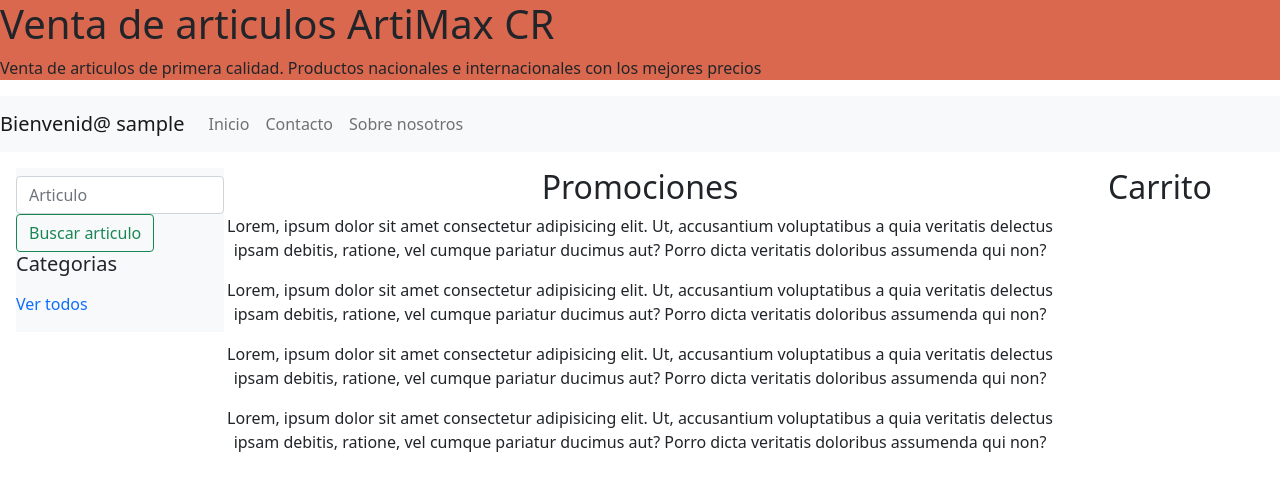
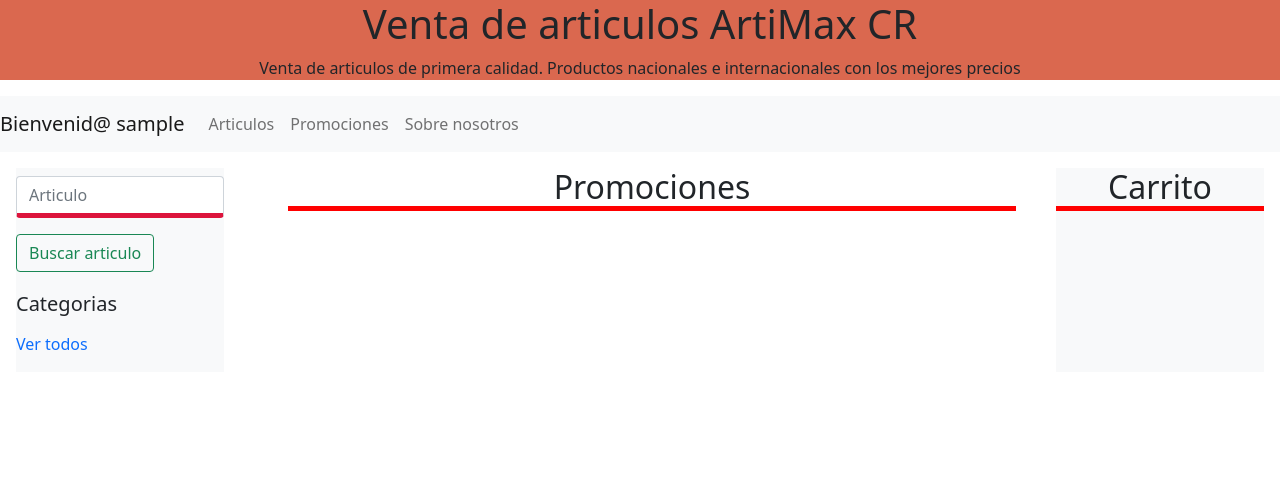
Before and after one commit to iRaxcoder/Proyecto2_lenguajes_RandallMora, a PHP site: the page made by view/PrincipalVentasView.php in a window 1280 px wide. Shown: the top 491 px of the page. Run offline with PHP 8.4, Linux system fonts and the light colour scheme; the template is opened without the code that fills it, so the values that code supplies are empty; the visitor is signed in with stand-in values (Sample User, id 1).

Commit message:
modulo de ventas se muestra promociones y articulos

```diff
--- a/controller/UserController.php
+++ b/controller/UserController.php
@@ -1,5 +1,6 @@
 <?php
 
+session_start();
 
 class UserController
 {
@@ -11,6 +12,7 @@ class UserController
 
     public function iniciar_sesion()
     {
+        $_SESSION['usuario'] = $_POST['usuario'];
         require './model/UserModel.php';
         $user = new UserModel();
         $respuesta = $user->iniciar_sesion($_POST['usuario'], $_POST['contrasennia']);
@@ -26,6 +28,7 @@ class UserController
                 require './model/ArticuloModel.php';
                 $articulo = new ArticuloModel();
                 $data['categorias'] = $articulo->mostrar_categorias();
+                $data['promos'] = $articulo->obtener_promociones();
                 $this->view->show("PrincipalVentasView.php", $data);
                 break;
         }
--- a/public/header.php
+++ b/public/header.php
@@ -1,6 +1,4 @@
-<?php
-session_start();
-?>
+
 
 <!DOCTYPE html>
 <html lang="en">
@@ -19,45 +17,9 @@ session_start();
 <body>
 
   <!-- header -->
-  <div class="jumbotron">
+  <div class="jumbotron text-center">
     <h1>Venta de articulos ArtiMax CR</h1>
     <p>Venta de articulos de primera calidad. Productos nacionales e internacionales con los mejores precios</p>
-  </div>
-
-  <!-- nav -->
-
-  <div class="row">
-    <div class="col-md-12">
-      <nav class="navbar  navbar-expand-lg navbar-light bg-light ">
-        <a class="navbar-brand" href="#">
-          <?php
-
-          if (isset($_SESSION['usuario'])) {
-            echo 'Bienvenid@ ' . $_SESSION["usuario"];
-          } else {
-            echo 'ArtiMax CR';
-          }
-
-          ?>
-        </a>
-        <button class="navbar-toggler" type="button" data-toggle="collapse" data-target="#navbarText" aria-controls="navbarText" aria-expanded="false" aria-label="Toggle navigation">
-          <span class="navbar-toggler-icon"></span>
-        </button>
-        <div class="collapse navbar-collapse" id="navbarText">
-          <ul class="navbar-nav mr-auto">
-            <li class="nav-item active">
-              <a class="nav-link" href="index.php">Inicio <span class="sr-only"></span></a>
-            </li>
-            <li class="nav-item">
-              <a class="nav-link" href="#">Contacto</a>
-            </li>
-            <li class="nav-item">
-              <a class="nav-link" href="#">Sobre nosotros</a>
-            </li>
-          </ul>
-        </div>
-      </nav>
-    </div>
   </div>
 
 
--- a/public/js/articulo.js
+++ b/public/js/articulo.js
@@ -1,26 +1,50 @@
-function registrar_articulo(nombre, precio, descripcion, categoria, imagen) {
+const PROMOCION = 2;
+const ARTICULO = 1;
+
+
+function mostrar_articulos(opcion) {
     var parametros = {
-        "nombreProducto": nombre,
-        "precio": precio,
-        "descripcion": descripcion,
-        "categoria": categoria
+        "e": "eo"
     };
     $.ajax({
         data: parametros,
-        url: '?controlador=&accion=',
+        url: '?controlador=articulo&accion=obtener_articulos',
         dataType: "json",
         type: 'post',
         beforeSend: function () {
 
         },
         success: function (response) {
-            mensaje = "Se ha registrado con éxito";
-            if (response == "0") {
-                mensaje = "Ha ocurrido un error, o ya existe el articulo.";
+            var titulo = document.querySelector(".ofrecimiento");
+            var contenido = document.getElementById("rowArticulos");
+
+            if (opcion == ARTICULO) {
+
+                titulo.innerHTML = "<p>Articulos</p";
+                contenido.innerHTML="";
+                //
+                $.each(response['articulos'], function (key, value) {
+
+                    contenido.innerHTML+=
+                        " <div class='card col-md-1 offset-md-2' style='width: 18rem; margin-bottom: 1em;'>" +
+                        " <img class='card-img-top' height='200px' width='200' src='/public/img/" + value['NOMBRE_IMAGEN'] + "'" + " alt='" + value['NOMBRE_IMAGEN'] + "'>" +
+                        "<div class='card-body'>" +
+                        "<h5 class='card-title'>" + value['NOMBRE_ARTICULO'] + "</h5>" +
+                        " <p class='card-text'>" + value['DESCRIPCION'] + "</p>" +
+                        "<p>Precio: $" + value['PRECIO'] + "</p>" +
+                        "<a href='#' style='margin: 1em;' class='btn btn-primary'>" +
+                        "<img height='25px' src='/public/img/carrito.png' alt='carrito'>" +
+                        "</a>" +
+                        "<a href='#' class='btn btn-primary'>" +
+                        "<img height='25px' src='/public/img/comprar.png' alt='carrito'>" +
+                        "</a>" +
+                        " </div>" +
+                        "</div>";
+                });
+
+            } else if (opcion == PROMOCION) {
+                titulo.innerHTML = "<p>Promociones</p";
             }
-            div = document.querySelector(".mensaje");
-            var html_text = "<div class='alert alert-success' role='alert'>" + mensaje + "</div>";
-            div.innerHTML = html_text;
         },
         error: function (jqXHR, textStatus, errorThrown) {
             alert(textStatus);
@@ -29,35 +53,3 @@ function registrar_articulo(nombre, precio, descripcion, categoria, imagen) {
     });
     return false;
 }
-
-function registrar_promocion(fecha_inicial, fecha_final, id_articulo, precioNuevo) {
-    var parametros = {
-        "fecha_inicial": fecha_inicial,
-        "fecha_final": fecha_final,
-        "id_articulo": id_articulo,
-        "precio_nuevo": precioNuevo
-    };
-    $.ajax({
-        data: parametros,
-        url: '?controladorArticulo=&accion=registrar_promocion',
-        dataType: "json",
-        type: 'post',
-        beforeSend: function () {
-
-        },
-        success: function (response) {
-            mensaje = "Se ha aplicado la promoción";
-            if (response == "0") {
-                mensaje = "Ha ocurrido un error, o ya existe promo";
-            }
-            div = document.querySelector(".mensaje");
-            var html_text = "<div class='alert alert-success' role='alert'>" + mensaje + "</div>";
-            div.innerHTML = html_text;
-        },
-        error: function (jqXHR, textStatus, errorThrown) {
-            alert(textStatus);
-        }
-
-    });
-    return false;
-}
--- a/view/PrincipalVentasView.php
+++ b/view/PrincipalVentasView.php
@@ -2,17 +2,67 @@
 include_once './public/header.php';
 ?>
 
+<!DOCTYPE html>
+<html lang="en">
+
+<head>
+    <meta charset="UTF-8">
+    <meta http-equiv="X-UA-Compatible" content="IE=edge">
+    <meta name="viewport" content="width=device-width, initial-scale=1.0">
+    <title>Document</title>
+    <script src="/public/js/articulo.js"></script>
+</head>
+
+<body>
+
+</body>
+
+</html>
+
+<div class="row">
+    <div class="col-md-12">
+        <nav class="navbar navbar-right  navbar-expand-lg navbar-light bg-light">
+            <a class="navbar-brand" href="#">
+                <?php
+
+                if (isset($_SESSION['usuario'])) {
+                    echo 'Bienvenid@ ' . $_SESSION["usuario"];
+                } else {
+                    echo 'ArtiMax CR';
+                }
+
+                ?>
+            </a>
+            <button class="navbar-toggler" type="button" data-toggle="collapse" data-target="#navbarText" aria-controls="navbarText" aria-expanded="false" aria-label="Toggle navigation">
+                <span class="navbar-toggler-icon"></span>
+            </button>
+            <div class="collapse navbar-collapse " id="navbarText">
+                <ul class="navbar-nav mr-auto">
+                    <li class="nav-item active">
+                        <a href='javascript:;' onclick="mostrar_articulos(1); return false;" class="nav-link"> Articulos <span class="sr-only"></span></a>
+                    </li>
+                    <li class="nav-item">
+                        <a class="nav-link">Promociones</a>
+                    </li>
+                    <li class="nav-item">
+                        <a class="nav-link">Sobre nosotros</a>
+                    </li>
+                </ul>
+            </div>
+        </nav>
+    </div>
+</div>
 
 
 <div class=”row” style="margin: 1em; align-items: stretch; display:flex;">
-    <div class="col-md-2">
-        <nav class="navbar bg-light ">
+    <div class="col-md-2 bg-light">
+        <nav class="navbar">
             <ul class="nav navbar-nav">
-                <form method="post" class="form-inline" style="justify-content: right;">
-                    <input class="form-control mr-sm-2" style="justify-content: right;" type="search" placeholder="Articulo" aria-label="Search">
+                <form method="post" class=" form-inline" style="justify-content: right;">
+                    <input class="form-control mr-sm-2" style="justify-content: right; margin-bottom: 1em; border-bottom: crimson 5px solid;" type="search" placeholder="Articulo" aria-label="Search">
                     <button class="btn btn-outline-success my-2 my-sm-0" type="submit">Buscar articulo</button>
                 </form>
-                <h5>Categorias</h3>
+                <h5 style="margin-top: 1em;">Categorias</h3>
                     <li class="nav-item">
                         <a class="nav-link" href="#"> Ver todos </a>
                     </li>
@@ -23,7 +73,6 @@ include_once './public/header.php';
                             <li class="nav-item">
                                 <a class="nav-link" href="#"> <?php echo $item['nombre_categoria']  ?> </a>
                             </li>
-
                     <?php
                         }
                     }
@@ -31,14 +80,35 @@ include_once './public/header.php';
             </ul>
         </nav>
     </div>
-    <div class=" text-center clear-fix col-md-8">
-        <h2>Promociones</h2>
-        <p>Lorem, ipsum dolor sit amet consectetur adipisicing elit. Ut, accusantium voluptatibus a quia veritatis delectus ipsam debitis, ratione, vel cumque pariatur ducimus aut? Porro dicta veritatis doloribus assumenda qui non?</p>
-        <p>Lorem, ipsum dolor sit amet consectetur adipisicing elit. Ut, accusantium voluptatibus a quia veritatis delectus ipsam debitis, ratione, vel cumque pariatur ducimus aut? Porro dicta veritatis doloribus assumenda qui non?</p>
-        <p>Lorem, ipsum dolor sit amet consectetur adipisicing elit. Ut, accusantium voluptatibus a quia veritatis delectus ipsam debitis, ratione, vel cumque pariatur ducimus aut? Porro dicta veritatis doloribus assumenda qui non?</p>
-        <p>Lorem, ipsum dolor sit amet consectetur adipisicing elit. Ut, accusantium voluptatibus a quia veritatis delectus ipsam debitis, ratione, vel cumque pariatur ducimus aut? Porro dicta veritatis doloribus assumenda qui non?</p>
+    <div class=" text-center clear-fix col-md-7 ">
+        <h2 class="ofrecimiento" style="border-bottom: red 5px solid; position: relative; left: 2em;">Promociones</h2>
+        <div class="row articulosOF" id="rowArticulos">
+            <?php
+            if (isset($vars['promos'])) {
+                foreach ($vars['promos'] as $item) {
+            ?>
+                    <div class='card col-md-1 offset-md-2' style='width: 18rem; margin-bottom: 1em;'>
+                        <img class='card-img-top' height='200px' width='200' src='/public/img/<?php echo $item['nombre_imagen'] ?>' alt='Card image cap'>
+                        <div class='card-body'>
+                            <h5 class='card-title'><?php echo $item['nombre_articulo'] ?></h5>
+                            <p class='card-text'><?php echo $item['descripcion'] ?></p>
+                            <p><del>$<?php echo $item['precio_regular'] ?></del>$<?php echo $item['PRECIO_REBAJA'] ?> </p>
+                            <p>válido hasta el: <?php echo $item['fecha_final'] ?> </p>
+                            <a href='#' class='btn btn-primary' style="margin:1em;">
+                                <img height='25px' src='/public/img/carrito.png' alt='carrito'>
+                            </a>
+                            <a href='#' class='btn btn-primary'>
+                                <img height='25px' src='/public/img/comprar.png' alt='carrito'>
+                            </a>
+                        </div>
+                    </div>
+            <?php
+                }
+            }
+            ?>
+        </div>
     </div>
-    <div class="text-center clear-fix col-md-2">
-        <h2>Carrito</h2>
+    <div class="text-center clear-fix col-md-2 offset-md-1 bg-light">
+        <h2 style="border-bottom: red 5px solid;">Carrito</h2>
     </div>
 </div>
--- a/view/PromocionArticuloView.php
+++ b/view/PromocionArticuloView.php
@@ -19,7 +19,7 @@ include_once 'headerAdminView.php';
 
 </html>
 
-<table class="table table-hover">
+<table class="table table-hover table-responsive">
     <thead>
         <tr>
             <th scope="col">ID</th>
@@ -84,7 +84,7 @@ include_once 'headerAdminView.php';
             <!-- precio promo -->
             <div class="row">
                 <div class="col-md-12">
-                    <input type="precio" id="precio_nuevo" name="precio_nuevo" placeholder="precio promo $" required>
+                    <input type="number" id="precio_nuevo" name="precio_nuevo" placeholder="n%" required>
                 </div>
             </div>
 
```
Also changed, not shown: controller/ArticuloController.php (+25 -0 lines), model/ArticuloModel.php (+21 -0 lines), view/RegistrarArticuloView.php (+0 -19 lines), view/indexView.php (+36 -38 lines), public/img/alcohol.jpeg (added), public/img/anuncio publicitario 5.jpg (deleted), public/img/carrito.png (added), public/img/clorox.jpg (added), public/img/comprar.png (added), public/img/login.png (added), public/img/register.png (added), public/img/toallas.png (added).
